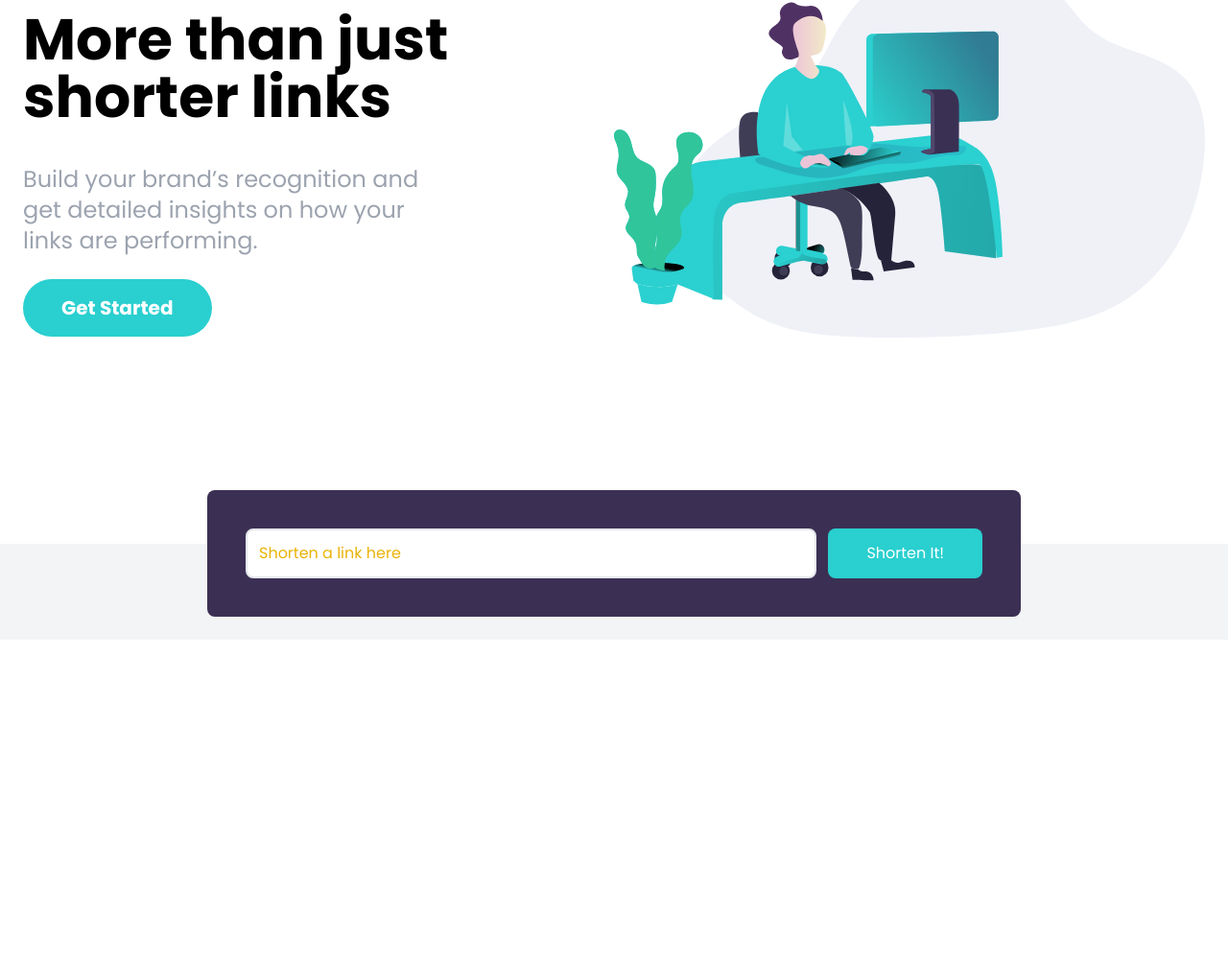
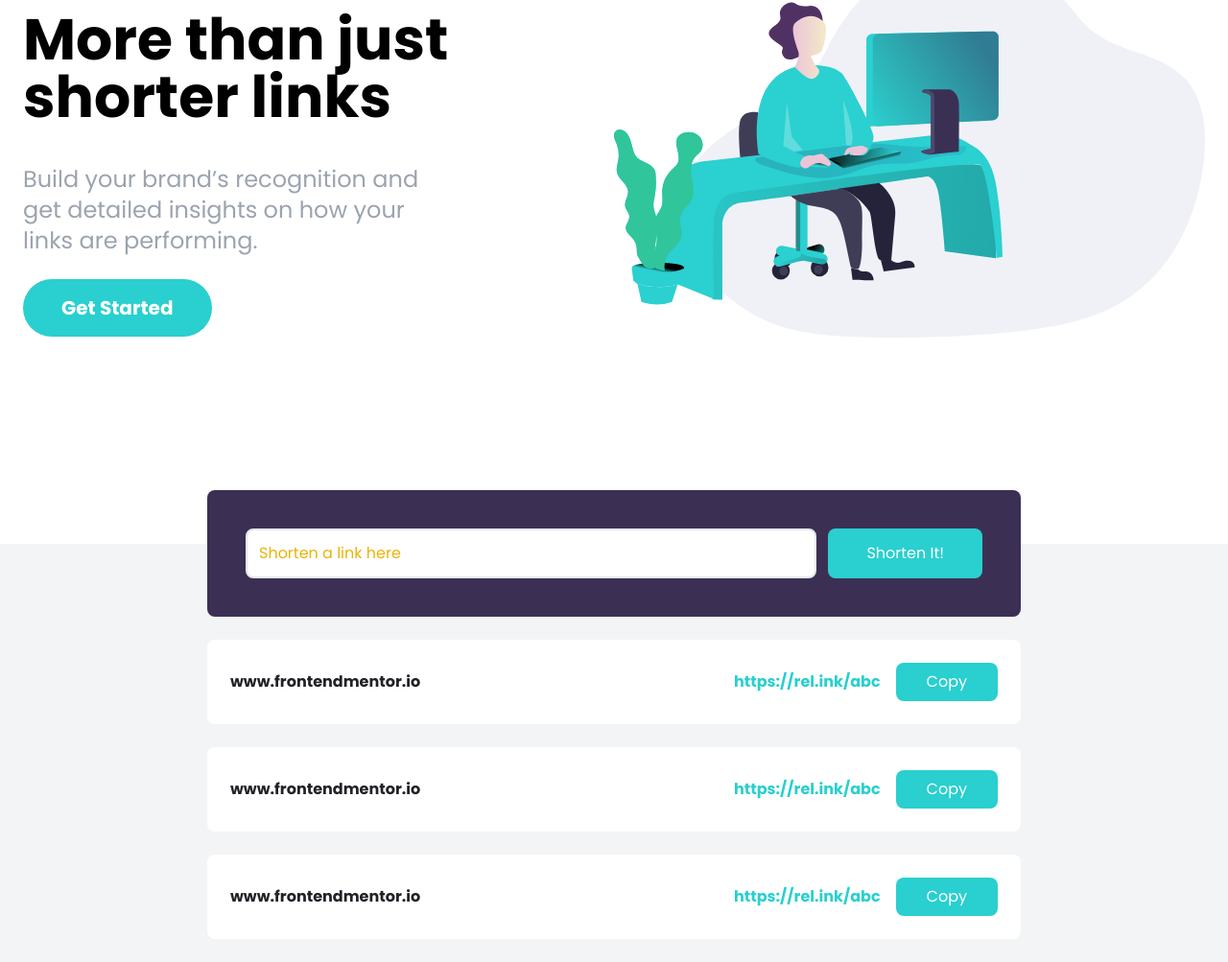
Before and after one commit to JRGironDev/Shortly, a website: page index.html in a window 1280 px wide. Shown: the part 173-1176 px from the top of the page at 96% size. Before the commit the page ends 840 px from the top, so only its background shows below. Drawn offline with Linux system fonts and the light colour scheme.

Commit message:
Add links

```diff
--- a/index.html
+++ b/index.html
@@ -88,6 +88,57 @@
             Shorten It!
           </button>
         </form>
+
+        <!-- Link 1-->
+         <div class="flex flex-col items-center justify-between w-full p-6 bg-white rounded-lg md:flex-row">
+          <p class="font-bold text-center text-veryDarkViolet md:text-left">
+            www.frontendmentor.io
+          </p>
+
+          <div class="flex flex-col items-center justify-end flex-1 space-x-4 space-y-2 md:flex-row md:space-y-0">
+            <div class="font-bold text-cyan">
+              https://rel.ink/abc
+            </div>
+
+            <button class="p-2 px-8 text-white bg-cyan rounded-lg hover:opacity-70 focus:outline-none">
+              Copy
+            </button>
+          </div>
+         </div>
+
+        <!-- Link 2 -->
+        <div class="flex flex-col items-center justify-between w-full p-6 bg-white rounded-lg md:flex-row">
+          <p class="font-bold text-center text-veryDarkViolet md:text-left">
+            www.frontendmentor.io
+          </p>
+
+          <div class="flex flex-col items-center justify-end flex-1 space-x-4 space-y-2 md:flex-row md:space-y-0">
+            <div class="font-bold text-cyan">
+              https://rel.ink/abc
+            </div>
+
+            <button class="p-2 px-8 text-white bg-cyan rounded-lg hover:opacity-70 focus:outline-none">
+              Copy
+            </button>
+          </div>
+        </div>
+
+        <!-- Link 3-->
+         <div class="flex flex-col items-center justify-between w-full p-6 bg-white rounded-lg md:flex-row">
+          <p class="font-bold text-center text-veryDarkViolet md:text-left">
+            www.frontendmentor.io
+          </p>
+
+          <div class="flex flex-col items-center justify-end flex-1 space-x-4 space-y-2 md:flex-row md:space-y-0">
+            <div class="font-bold text-cyan">
+              https://rel.ink/abc
+            </div>
+
+            <button class="p-2 px-8 text-white bg-cyan rounded-lg hover:opacity-70 focus:outline-none">
+              Copy
+            </button>
+          </div>
+         </div>
       </div>
     </section>
   </body>
```
Also changed, not shown: css/style.css.
